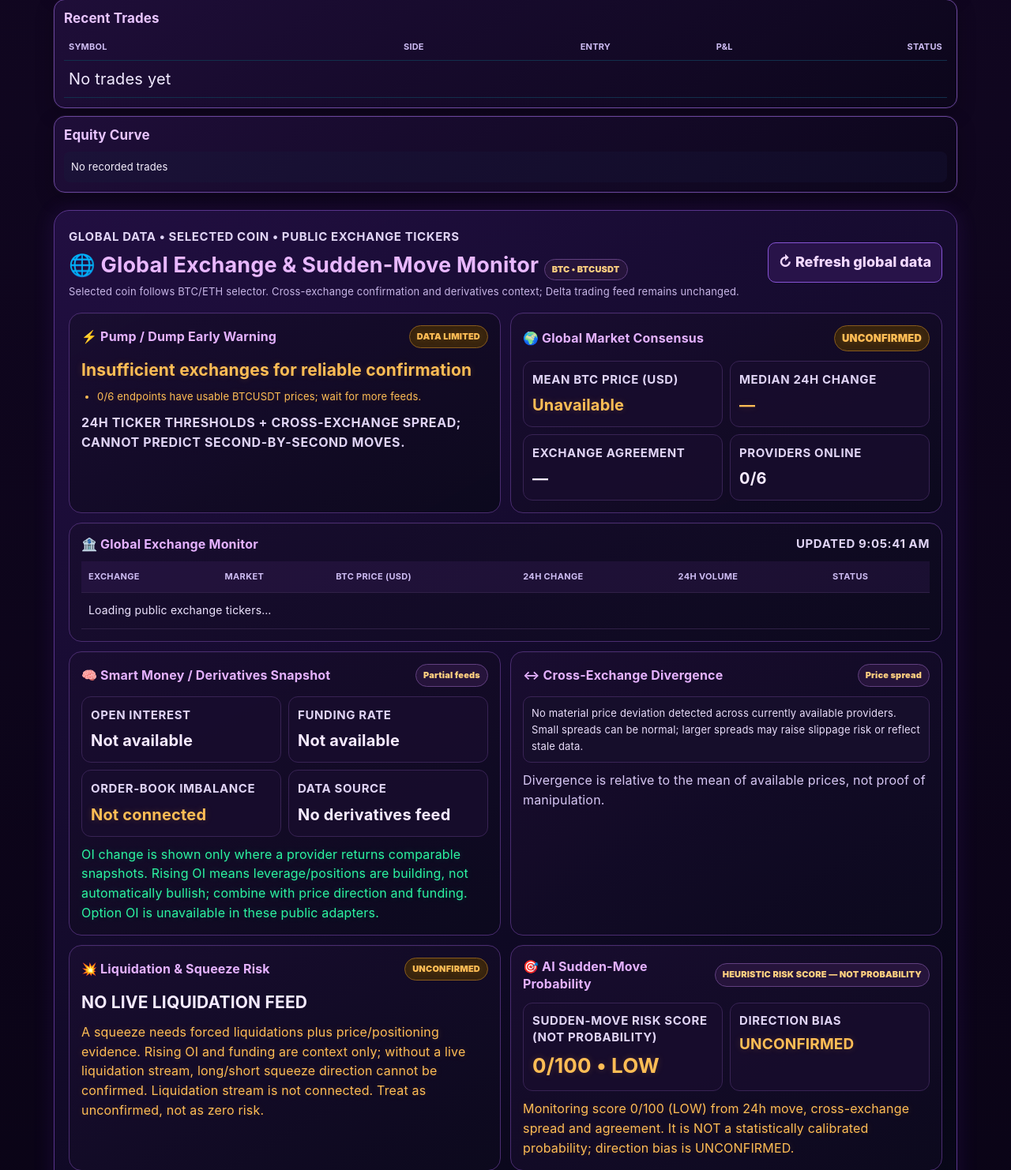
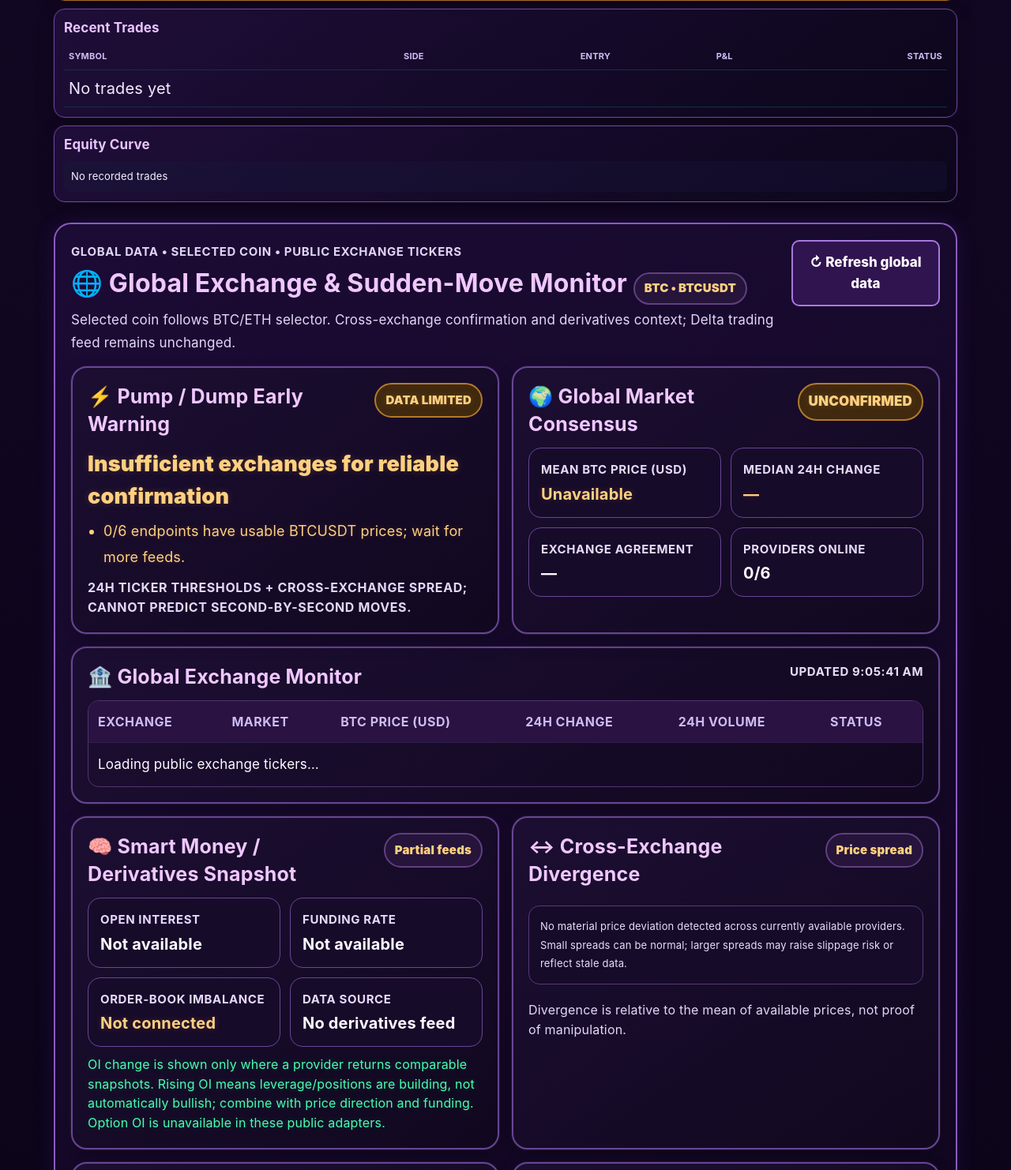
Before and after one commit to ansh9999999/NAKSHATRA-AI-CRYPTO, a FastAPI app: page / in a window 1280 px wide. Shown: the part 2884-4366 px from the top of the page at 79% size. Run offline with FastAPI, Linux system fonts and the light colour scheme; data that the repository does not hold is empty.

Commit message:
Add files via upload

```diff
--- a/static/global-market.css
+++ b/static/global-market.css
@@ -14,24 +14,75 @@
 #gmRiskScore{font-size:clamp(20px,5vw,26px)}
 @media(max-width:620px){.global-market-wrap .gm-table{min-width:820px}.global-market-wrap .gm-card h3,.global-market-wrap h3{font-size:17px}.global-market-wrap .gm-kpis small{font-size:13px}}
 
-/* v5.9.1: larger, readable global intelligence cards and per-venue metrics */
-.global-market-wrap .gm-provider-card{min-width:0;border:1px solid #503070;border-radius:14px;padding:12px;margin:9px 0;background:linear-gradient(145deg,rgba(31,15,56,.94),rgba(13,8,29,.98))}
-.global-market-wrap .gm-provider-head,.global-market-wrap .gm-market-title{display:flex;align-items:center;justify-content:space-between;gap:10px;flex-wrap:wrap}
-.global-market-wrap .gm-provider-head>b{font-size:18px;color:#e9baff}
-.global-market-wrap .gm-market-row{padding:12px 0;border-top:1px solid #3a2454;margin-top:8px}
-.global-market-wrap .gm-market-title strong{font-size:15px;color:#e7d8ff}
-.global-market-wrap .gm-provider-metrics{display:grid;grid-template-columns:repeat(2,minmax(0,1fr));gap:8px;margin-top:10px}
-.global-market-wrap .gm-provider-metrics>div{min-width:0;padding:10px;border:1px solid #392452;border-radius:10px;background:#170d2b}
-.global-market-wrap .gm-provider-metrics small{display:block;color:#d2bdeb;font-size:12px;line-height:1.4}
-.global-market-wrap .gm-provider-metrics b{display:block;font-size:17px;margin-top:4px;color:#f5eaff;overflow-wrap:anywhere}
-.global-market-wrap .gm-provider-metrics em{display:block;font-style:normal;color:#cdbbe6;font-size:12px;line-height:1.45;margin-top:4px}
-.global-market-wrap .gm-mini-explain{font-size:12px;line-height:1.45;color:#d0bfe8;margin:5px 0 0}
-.global-market-wrap .gm-explain-grid,.global-market-wrap .gm-scenario-grid{display:grid;grid-template-columns:repeat(2,minmax(0,1fr));gap:9px;margin-top:10px}
-.global-market-wrap .gm-explain-grid>div,.global-market-wrap .gm-scenario-grid>div{border:1px solid #41285e;border-radius:11px;padding:11px;background:#180d2d}
-.global-market-wrap .gm-explain-grid b,.global-market-wrap .gm-scenario-grid b{color:#e6baff;font-size:14px}
-.global-market-wrap .gm-explain-grid p,.global-market-wrap .gm-scenario-grid p{margin:6px 0 0;color:#d7c7f4;font-size:13px;line-height:1.55}
-.global-market-wrap .gm-subheading{color:#e6baff;font-size:15px;margin:16px 0 6px}
-.global-market-wrap .gm-divergence-row small{color:#d4c4ed!important}
-.global-market-wrap .gm-alert-title{color:#f4eaff}
-.global-market-wrap .gm-table td{font-size:14px}
-@media(max-width:620px){.global-market-wrap .gm-provider-metrics,.global-market-wrap .gm-explain-grid,.global-market-wrap .gm-scenario-grid{grid-template-columns:repeat(2,minmax(0,1fr))}.global-market-wrap .gm-provider-metrics b{font-size:16px}.global-market-wrap .gm-provider-metrics small{font-size:12px}}
+
+
+/* ACCESSIBILITY + CLEAR BOX LAYOUT v6.0 */
+.global-market-wrap{
+  margin:26px 0 22px;padding:20px;
+  border:2px solid #8b5ac4;border-radius:22px;
+  background:linear-gradient(145deg,#1c0b35 0%,#10071f 75%,#090313 100%);
+  color:#fffaff;
+}
+.global-title-row{align-items:flex-start;gap:16px}
+.global-title-row h2{font-size:clamp(25px,4.5vw,32px);line-height:1.35;color:#f0c7ff}
+.global-title-row p{font-size:17px;line-height:1.7;color:#e4d6f8}
+.global-refresh{font-size:17px;min-height:54px;padding:13px 18px;border:2px solid #a779df;background:#30144f;color:#fffaff}
+.global-grid{gap:16px;margin-bottom:16px}
+.global-card{
+  padding:19px;margin-bottom:16px;border:2px solid #684594;border-radius:20px;
+  background:linear-gradient(145deg,#1c0e32 0%,#11081f 100%);
+  box-shadow:0 0 0 1px rgba(220,180,255,.07),0 10px 25px rgba(0,0,0,.22);
+}
+.global-card h3{font-size:clamp(21px,3.4vw,25px);line-height:1.4;color:#f0c7ff}
+.global-card-head{align-items:flex-start;gap:12px;margin-bottom:12px}
+.global-card-head>small{font-size:15px!important;color:#eadcf9!important}
+.gm-pill,.gm-signal{font-size:15px;padding:8px 12px;border-width:2px;min-height:38px}
+.gm-signal{font-size:17px}
+.gm-alert-title{font-size:clamp(21px,3.5vw,27px);line-height:1.5;font-weight:900}
+.gm-reasons{font-size:18px;line-height:1.8;color:#fffaff}
+.gm-reasons li{margin:7px 0}
+.gm-note,.global-footnote{font-size:16px!important;line-height:1.75;color:#e4d6f8!important}
+.gm-kpis{gap:12px}
+.gm-kpis>div,.gm-probability>div{
+  padding:15px;border:1.5px solid #684594;border-radius:16px;
+  background:#170b2a;min-width:0;
+}
+.gm-kpis small,.gm-probability small{
+  display:block;font-size:15px!important;line-height:1.5;color:#e8d9fa!important;
+}
+.gm-kpis b,.gm-probability b{display:block;margin-top:5px;font-size:clamp(19px,3vw,24px);line-height:1.4;color:#fffaff;overflow-wrap:anywhere}
+.gm-table-wrap{overflow-x:auto;border-radius:14px;border:1px solid #503570}
+.gm-table{min-width:720px;width:100%;border-collapse:separate;border-spacing:0}
+.gm-table th{font-size:16px!important;line-height:1.5;padding:14px 12px;background:#2a1242;color:#f0c7ff;position:sticky;top:0}
+.gm-table td{font-size:17px!important;line-height:1.5;padding:15px 12px;color:#fffaff;border-bottom:1px solid #49305f}
+.gm-table tbody tr:nth-child(even){background:rgba(100,60,140,.10)}
+.gm-table tbody tr:last-child td{border-bottom:0}
+.gm-divergences{font-size:17px;line-height:1.8;color:#fffaff}
+.gm-divergences>div,.gm-divergences>article,.gm-divergences>p{
+  padding:14px;margin:10px 0;border:1.5px solid #563978;border-radius:14px;background:#170b2a;
+}
+.gm-signal.bull,.gm-pill.bull{color:#48ffb0;background:#073b29;border-color:#22a875}
+.gm-signal.bear,.gm-pill.bear{color:#ff718b;background:#401226;border-color:#c44664}
+.gm-signal.sideways,.gm-pill.sideways{color:#ffd080;background:#40290f;border-color:#b47a2b}
+.global-card .bull{color:#48ffb0!important}
+.global-card .bear{color:#ff718b!important}
+.global-card .sideways{color:#ffd080!important}
+@media(max-width:700px){
+  .global-market-wrap{padding:12px;margin:18px 0;border-radius:18px}
+  .global-title-row{display:flex;flex-direction:column;align-items:stretch}
+  .global-title-row h2{font-size:25px}
+  .global-title-row p{font-size:17px}
+  .global-refresh{width:100%;font-size:17px}
+  .global-grid{grid-template-columns:minmax(0,1fr);gap:12px}
+  .global-card{padding:15px;margin-bottom:12px;border-radius:17px}
+  .global-card h3{font-size:22px}
+  .gm-alert-title{font-size:22px}
+  .gm-reasons{font-size:17px}
+  .gm-kpis{grid-template-columns:repeat(2,minmax(0,1fr));gap:10px}
+  .gm-kpis>div,.gm-probability>div{padding:12px}
+  .gm-kpis small,.gm-probability small{font-size:15px!important}
+  .gm-kpis b,.gm-probability b{font-size:20px}
+  .gm-table th{font-size:16px!important}
+  .gm-table td{font-size:17px!important}
+  .gm-pill{white-space:normal;text-align:center}
+}
```
